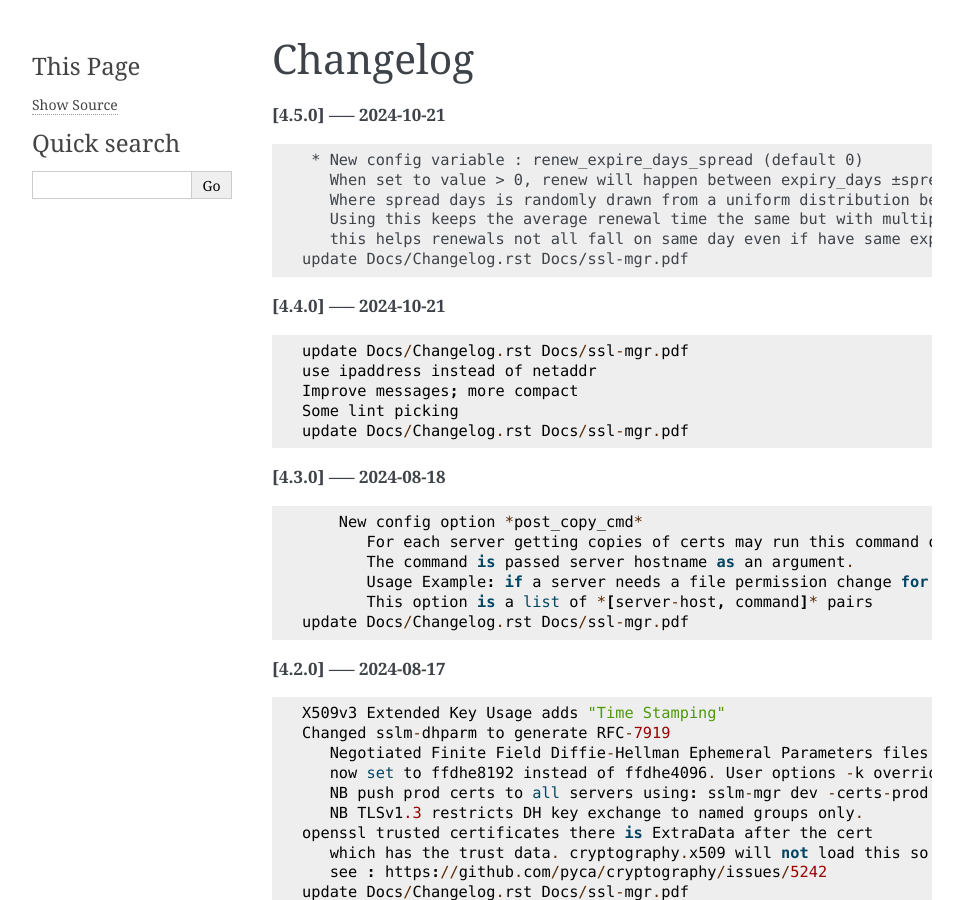
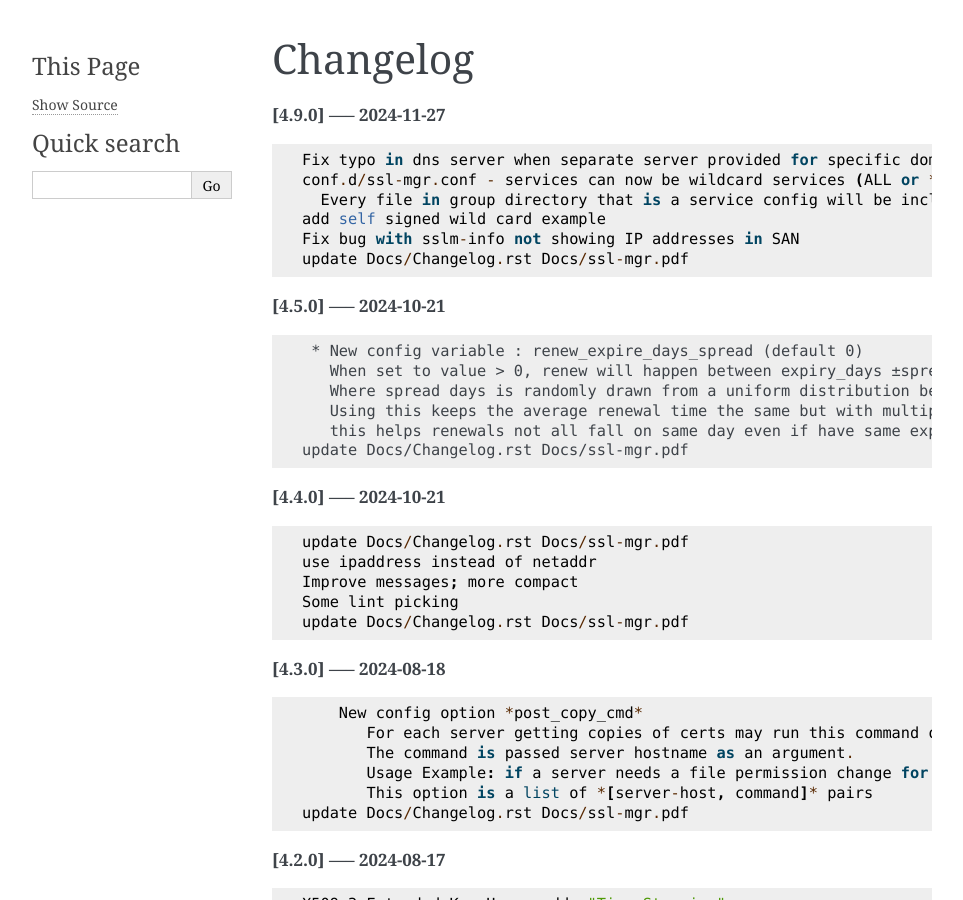
Before and after one commit to gene-git/ssl-mgr, a Sphinx documentation site: the page built from Docs/Changelog.rst, in a window 1280 px wide and 900 px high. Shown: the whole window, without its empty margins (148-1111 px from the left). Built offline with Sphinx 7.4.7, drawn with Linux system fonts in a browser that asks for light colours; pages that are not in the unit, such as notebooks, are missing from menus.

Commit message:
update Docs/Changelog.rst Docs/ssl-mgr.pdf

```diff
--- a/Docs/Changelog.rst
+++ b/Docs/Changelog.rst
@@ -1,5 +1,15 @@
 Changelog
 =========
+
+**[4.9.0] ----- 2024-11-27** ::
+
+	    Fix typo in dns server when separate server provided for specific domain(s)
+	    conf.d/ssl-mgr.conf - services can now be wildcard services (ALL or *)
+	      Every file in group directory that is a service config will be included as service
+	    add self signed wild card example
+	    Fix bug with sslm-info not showing IP addresses in SAN
+	    update Docs/Changelog.rst Docs/ssl-mgr.pdf
+
 
 **[4.5.0] ----- 2024-10-21** ::
 
```
Also changed, not shown: 1 other file.
